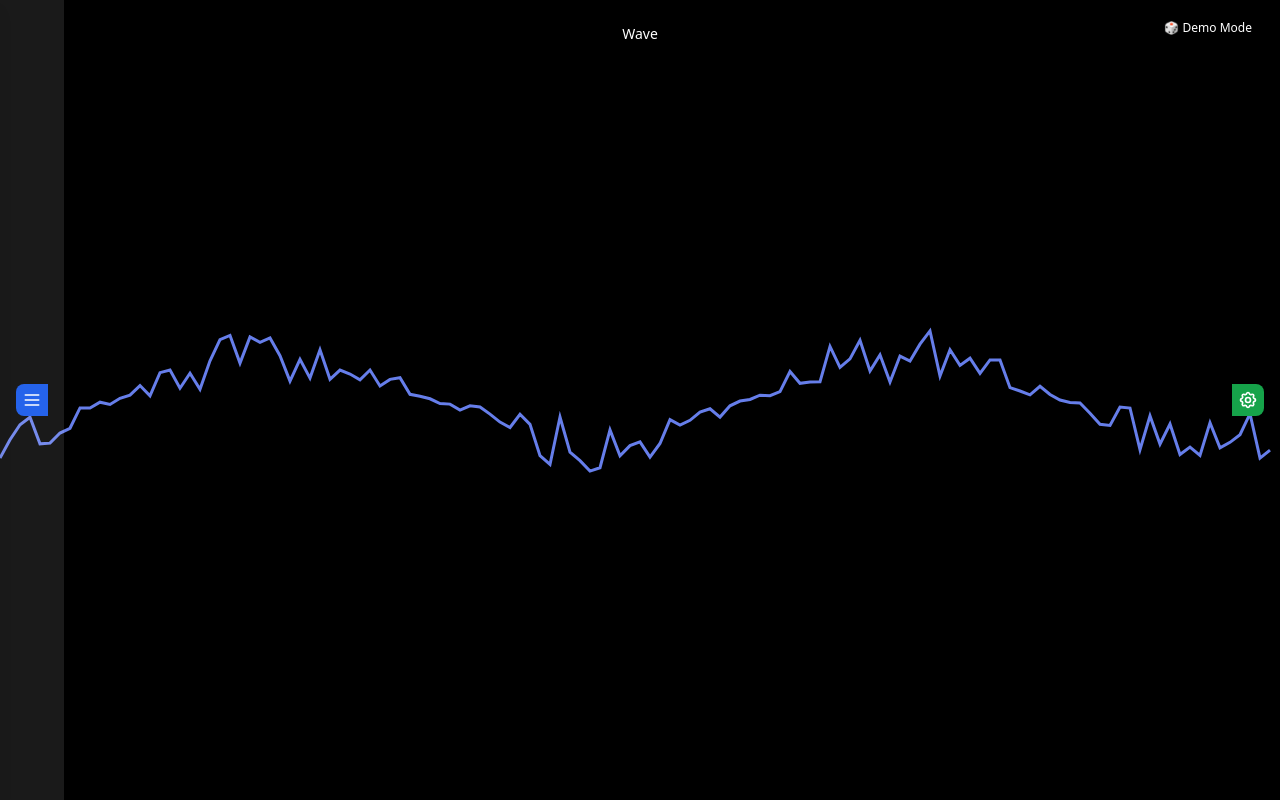
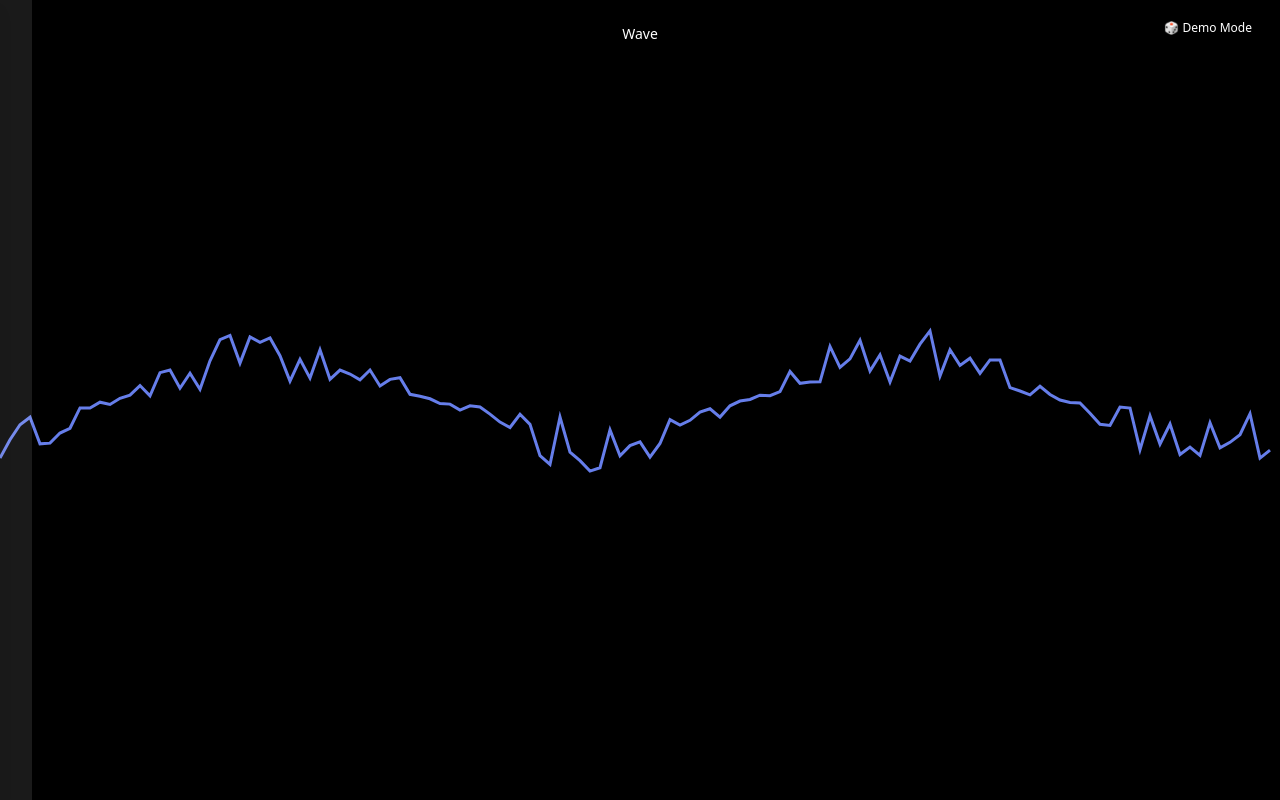
Before and after one commit to ast0ne1/FlowThing, a React (Vite) app: page / in a window 1280 px wide. Built offline with nearby package versions, Linux system fonts and the light colour scheme.

Commit message:
Update App.tsx

```diff
--- a/src/App.tsx
+++ b/src/App.tsx
@@ -30,6 +30,8 @@ const App: React.FC = () => {
       return 'mock';
     }
   });
+  const [showAudioIndicator, setShowAudioIndicator] = useState(true);
+  const [lastAudioSource, setLastAudioSource] = useState(audioSource);
 
   // Load settings from localStorage on startup
   useEffect(() => {
@@ -75,6 +77,22 @@ const App: React.FC = () => {
       });
     }
   }, []);
+
+  // Handle audio source changes and show indicator briefly
+  useEffect(() => {
+    if (audioSource !== lastAudioSource) {
+      setShowAudioIndicator(true);
+      setLastAudioSource(audioSource);
+
+      // Hide indicator after delay (shorter for Demo Mode)
+      const delay = audioSource === 'mock' ? 2000 : 4000; // 2s for Demo, 4s for others
+      const timer = setTimeout(() => {
+        setShowAudioIndicator(false);
+      }, delay);
+
+      return () => clearTimeout(timer);
+    }
+  }, [audioSource, lastAudioSource]);
 
   // Handle setting changes with persistence
   const handleSettingChange = useCallback((key: keyof FlowThingSettings, value: any) => {
@@ -463,33 +481,18 @@ const App: React.FC = () => {
 
       {/* Panel Toggle Areas */}
       <div className="absolute inset-0 pointer-events-none">
-        {/* Left Panel Toggle */}
+        {/* Left Panel Toggle - Clickable edge without icon */}
         <div
-          className="absolute left-0 top-0 w-12 sm:w-16 h-full panel-toggle cursor-pointer"
+          className="absolute left-0 top-0 w-8 h-full panel-toggle cursor-pointer"
           onClick={toggleVisualizationPanel}
         >
-          <div className="w-full h-full flex items-center justify-center">
-            <div className="w-6 h-6 sm:w-8 sm:h-8 bg-blue-600 rounded-l-lg flex items-center justify-center">
-              <svg className="w-4 h-4 sm:w-5 sm:h-5 text-white" fill="none" stroke="currentColor" viewBox="0 0 24 24">
-                <path strokeLinecap="round" strokeLinejoin="round" strokeWidth={2} d="M4 6h16M4 12h16M4 18h16" />
-              </svg>
-            </div>
-          </div>
         </div>
 
-        {/* Right Panel Toggle */}
+        {/* Right Panel Toggle - Clickable edge without icon */}
         <div
-          className="absolute right-0 top-0 w-12 sm:w-16 h-full panel-toggle cursor-pointer"
+          className="absolute right-0 top-0 w-8 h-full panel-toggle cursor-pointer"
           onClick={toggleSettingsPanel}
         >
-          <div className="w-full h-full flex items-center justify-center">
-            <div className="w-6 h-6 sm:w-8 sm:h-8 bg-green-600 rounded-r-lg flex items-center justify-center">
-              <svg className="w-4 h-4 sm:w-5 sm:h-5 text-white" fill="none" stroke="currentColor" viewBox="0 0 24 24">
-                <path strokeLinecap="round" strokeLinejoin="round" strokeWidth={2} d="M10.325 4.317c.426-1.756 2.924-1.756 3.35 0a1.724 1.724 0 002.573 1.066c1.543-.94 3.31.826 2.37 2.37a1.724 1.724 0 001.065 2.572c1.756.426 1.756 2.924 0 3.35a1.724 1.724 0 00-1.066 2.573c.94 1.543-.826 3.31-2.37 2.37a1.724 1.724 0 00-2.572 1.065c-.426 1.756-2.924 1.756-3.35 0a1.724 1.724 0 00-2.573-1.066c-1.543.94-3.31-.826-2.37-2.37a1.724 1.724 0 00-1.065-2.572c-1.756-.426-1.756-2.924 0-3.35a1.724 1.724 0 001.066-2.573c-.94-1.543.826-3.31 2.37-2.37.996.608 2.296.07 2.572-1.065z" />
-                <path strokeLinecap="round" strokeLinejoin="round" strokeWidth={2} d="M15 12a3 3 0 11-6 0 3 3 0 016 0z" />
-              </svg>
-            </div>
-          </div>
         </div>
       </div>
 
```
